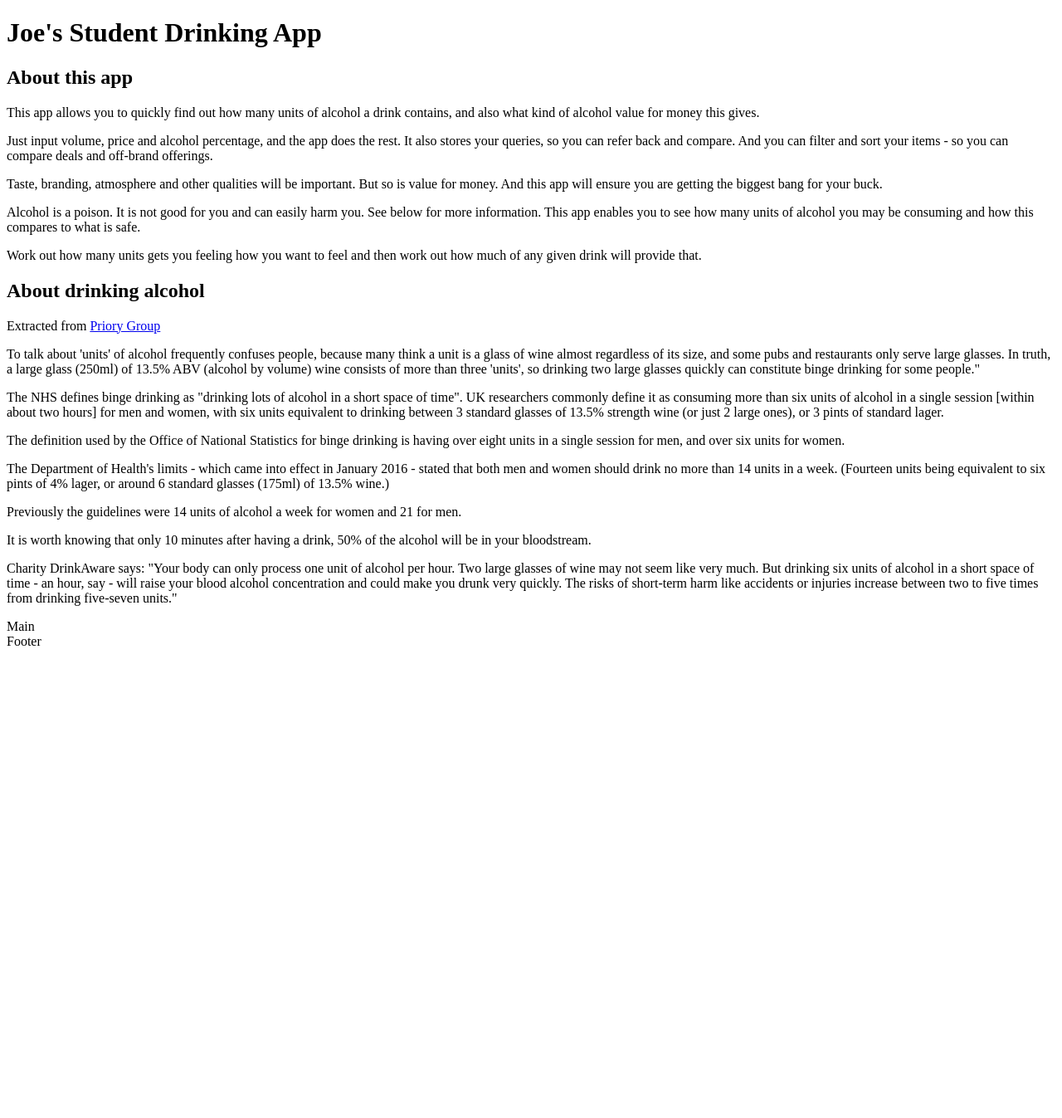
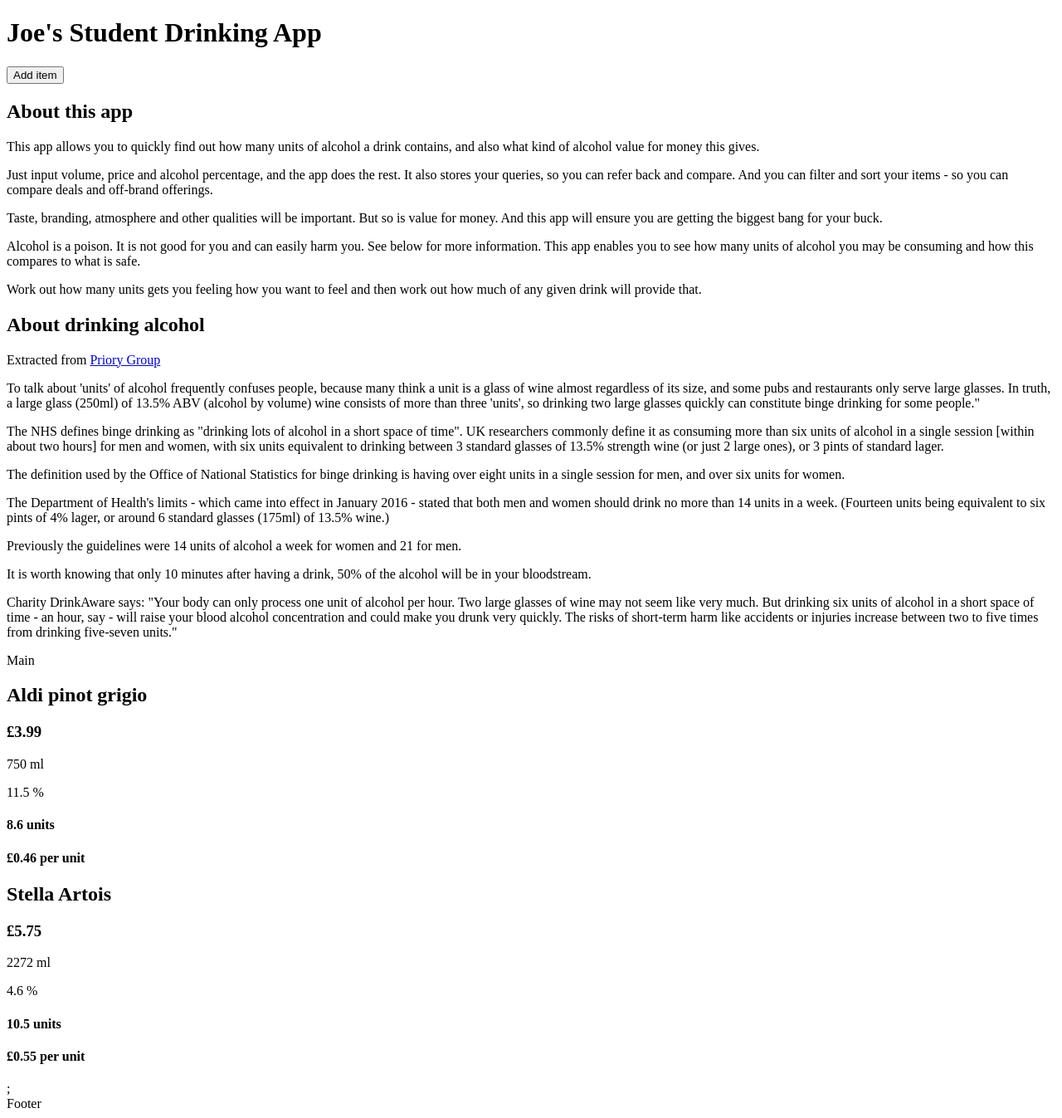
Before and after one commit to jezinho22/joes-drinks, a React (Create React App) app: page / in a window 1280 px wide. Shown: the whole page at 83% size. Before the commit the page ends 800 px from the top, so only its background shows below. Built offline with nearby package versions, Linux system fonts and the light colour scheme.

Commit message:
added cards and form

```diff
--- a/src/App.js
+++ b/src/App.js
@@ -21,7 +21,6 @@
 		},
 	]);
 
-	console.log(cards);
 	function getLocalStorage() {
 		return "nothing";
 		// if (localStorage.getItem("drinks")) {
@@ -31,11 +30,13 @@
 		// 	setcards(drinkData);
 		// }
 	}
-
+	function handleAddItem(event) {
+		console.log("Add item button working");
+	}
 	return (
 		<div>
-			<Header />
-			<Main />
+			<Header handleAddItem={handleAddItem} />
+			<Main cards={cards} />
 			<Footer />
 		</div>
 	);
--- a/src/Components/Card.js
+++ b/src/Components/Card.js
@@ -1,16 +1,20 @@
-export default function Card() {
+export default function Card({ cardData }) {
 	return (
 		<div>
-			<h2>Item</h2>
-			<h3>Store</h3>
-			<p>Price</p>
-			<p>Volume in ml</p>
-			<p>
-				<span className="smallPrint">Alc %</span>
-			</p>
-			<h4>Units of alcohol</h4>
-			<h4>Price per unit</h4>
-			Card
+			<h2>{cardData.drinkItem}</h2>
+			<h3>£{cardData.price}</h3>
+			<p>{cardData.volume} ml</p>
+			<p>{cardData.alcohol} %</p>
+
+			<h4>{((cardData.volume * cardData.alcohol) / 1000).toFixed(1)} units</h4>
+			<h4>
+				£
+				{(
+					cardData.price /
+					((cardData.volume * cardData.alcohol) / 1000)
+				).toFixed(2)}{" "}
+				per unit
+			</h4>
 		</div>
 	);
 }
--- a/src/Components/Form.js
+++ b/src/Components/Form.js
@@ -26,6 +26,7 @@
 					placeholder="Total volume of item"
 				/>
 				<label for="volume"></label>
+				<input type="submit" />
 			</fieldset>
 		</form>
 	);
--- a/src/Components/Header.js
+++ b/src/Components/Header.js
@@ -1,10 +1,18 @@
+import { useState } from "react";
 import Form from "./Form";
 
-export default function Header() {
+export default function Header({ handleAddItem }) {
+	const [showForm, setshowForm] = useState(false);
+	function handleShowForm() {
+		setshowForm(!showForm);
+	}
 	return (
 		<div>
 			<h1>Joe's Student Drinking App</h1>
-			{/* <Form submitHandler={submitHandler} /> */}
+			<button id="addName" onClick={handleShowForm}>
+				Add item
+			</button>
+			{showForm && <Form handleAddItem={handleAddItem}></Form>}
 		</div>
 	);
 }
--- a/src/Components/Main.js
+++ b/src/Components/Main.js
@@ -1,6 +1,6 @@
 import Card from "./Card";
 
-export default function Main() {
+export default function Main({ cards }) {
 	console.log("Main called");
 	return (
 		<div>
@@ -82,6 +82,10 @@
 				increase between two to five times from drinking five-seven units."
 			</p>
 			Main
+			{cards.map((card) => (
+				<Card cardData={card} />
+			))}
+			;
 		</div>
 	);
 }
```
